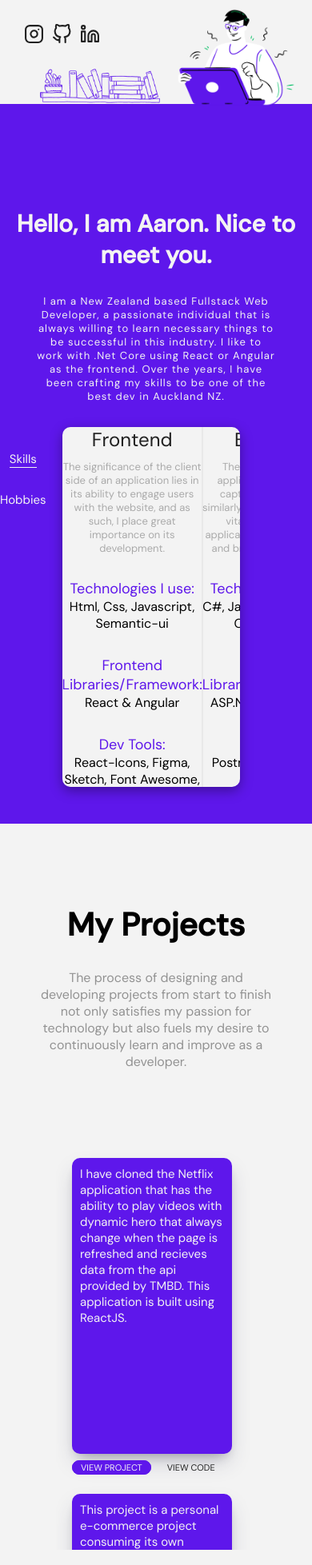
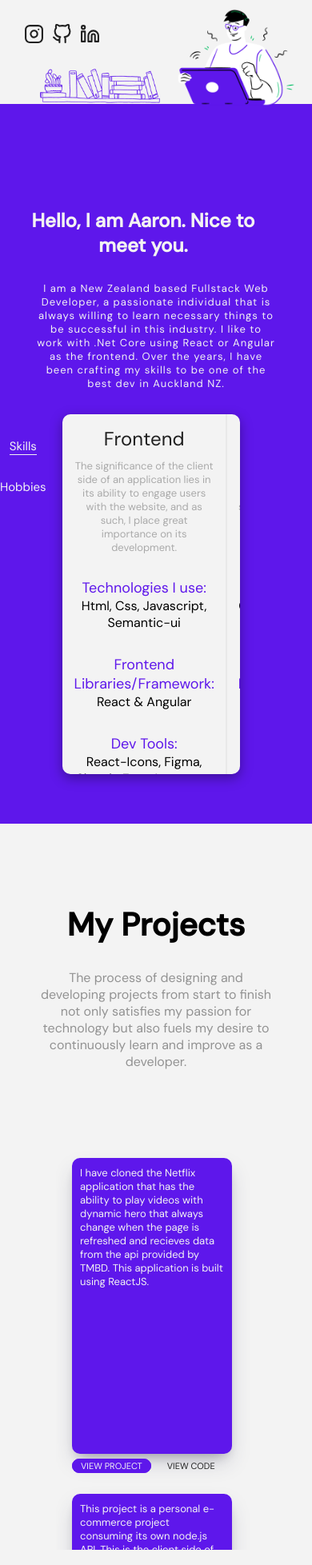
Before and after one commit to DiamondD7/WebPortfolio_2023, a React (Vite) app: page / in a window 390 px wide. Shown: the part 855-2812 px from the top of the page at 80% size. Built offline with nearby package versions, Linux system fonts and the light colour scheme.

Commit message:
added mobile phone height media sizes

```diff
--- a/src/styles/responsive.css
+++ b/src/styles/responsive.css
@@ -273,8 +273,6 @@
     }
 
 }
-
-
 
 
 @media(max-width:991px){
@@ -941,6 +939,202 @@
 
 }
 
+
+/* MAX HEIGHT FOR PHONES - START */
+
+@media(max-height:900px){
+    .about-header__text{
+        font-size: 24px;
+        width: 330px;
+        margin-left: 14px;
+    }
+
+    .contents-container__wrapper{
+        display: block;
+        width:260px;
+        margin: 50px auto 0 70px;
+        height: 550px;
+    }
+
+    .footer-logo{
+        position: absolute;
+        bottom: -2220px;
+        right: 50px;
+        width: 120px;
+    }
+
+    .description-texts-container{
+        padding: 15px;
+        height: 636px;
+    }
+
+    .content-project-summary_one{
+        font-size: 13px;
+    }
+
+    .content-project__buttons{
+        bottom: -200px;
+    }
+
+    .twoBtns{
+        bottom: -15px;
+    }
+
+    .threeBtns{
+        bottom: -187px;
+    }
+
+    .fourBtns{
+        bottom: -235px;
+    }
+
+    .fiveBtns{
+        bottom: -102px;
+    }
+
+    .sixBtns{
+        bottom: -238px;
+    }
+
+    .sevenBtns{
+        bottom: -128px;
+    }
+
+}
+
+@media(max-height:876px){
+    .about-header__text{
+        font-size: 24px;
+        width: 330px;
+        margin-left: 14px;
+    }
+
+    .contents-container__wrapper{
+        display: block;
+        width:260px;
+        margin: 50px auto 0 70px;
+        height: 550px;
+    }
+
+    .footer-logo{
+        position: absolute;
+        bottom: -2250px;
+        right: 50px;
+        width: 120px;
+    }
+
+    .description-texts-container{
+        padding: 15px;
+        height: 636px;
+    }
+
+    .content-project-summary_one{
+        font-size: 13px;
+    }
+
+    .content-project__buttons{
+        bottom: -200px;
+    }
+
+    .twoBtns{
+        bottom: -15px;
+    }
+
+    .threeBtns{
+        bottom: -187px;
+    }
+
+    .fourBtns{
+        bottom: -235px;
+    }
+
+    .fiveBtns{
+        bottom: -102px;
+    }
+
+    .sixBtns{
+        bottom: -238px;
+    }
+
+    .sevenBtns{
+        bottom: -128px;
+    }
+
+}
+
+@media(max-height:876px){
+    .about-header__text{
+        font-size: 24px;
+        width: 330px;
+        margin-left: 14px;
+    }
+
+    .contents-container__wrapper{
+        display: block;
+        width:260px;
+        margin: 50px auto 0 70px;
+        height: 550px;
+    }
+
+    .footer-logo{
+        position: absolute;
+        bottom: -2280px;
+        right: 50px;
+        width: 120px;
+    }
+
+}
+
+@media(max-height:876px){
+
+    .footer-logo{
+        position: absolute;
+        bottom: -2300px;
+        right: 50px;
+        width: 120px;
+    }
+
+}
+
+@media(max-height:789px){
+
+    .footer-logo{
+        position: absolute;
+        bottom: -2330px;
+        right: 50px;
+        width: 120px;
+    }
+
+}
+
+@media(max-height:762px){
+
+    .footer-logo{
+        position: absolute;
+        bottom: -2360px;
+        right: 50px;
+        width: 120px;
+    }
+
+}
+
+@media(max-height:727px){
+
+    .footer-logo{
+        bottom: -2390px;
+    }
+
+}
+
+/* SUMSUNG S22 ULTRA */
+@media(max-height:700px){
+    .footer-logo{
+        bottom: -2420px;
+    }
+
+}
+
+/* SAMSUNG S20 FE */
 @media(max-height:670px){
     .about-header__text{
         font-size: 24px;
@@ -999,3 +1193,46 @@
     }
 
 }
+
+@media(max-height:637px){
+
+    .footer-logo{
+        bottom: -2480px;
+    }
+
+}
+
+@media(max-height:607px){
+
+    .footer-logo{
+        bottom: -2510px;
+    }
+
+}
+
+@media(max-height:576px){
+
+    .footer-logo{
+        bottom: -2540px;
+    }
+
+}
+
+@media(max-height:550px){
+
+    .footer-logo{
+        bottom: -2570px;
+    }
+
+}
+
+@media(max-height:517px){
+
+    .footer-logo{
+        bottom: -2610px;
+    }
+
+}
+
+
+/* MAX HEIGHT FOR PHONES - END */
```
